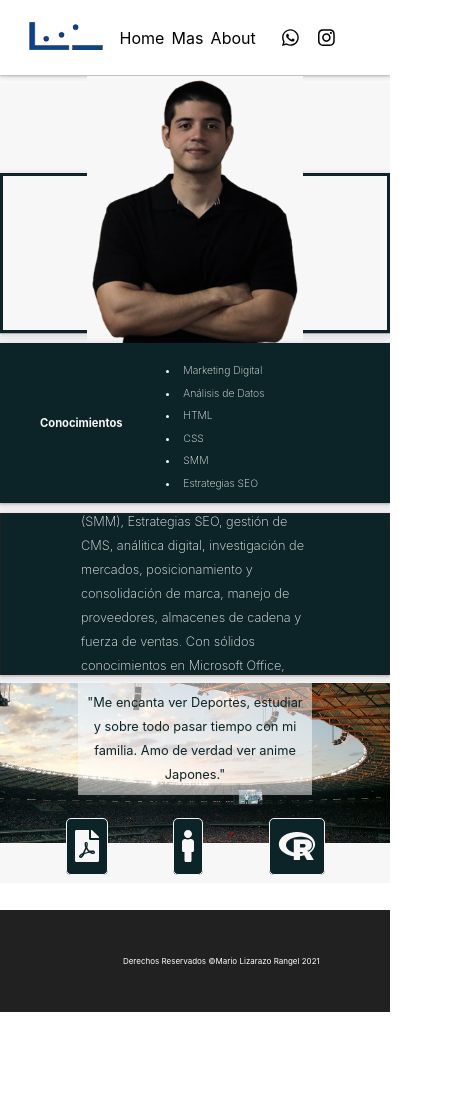
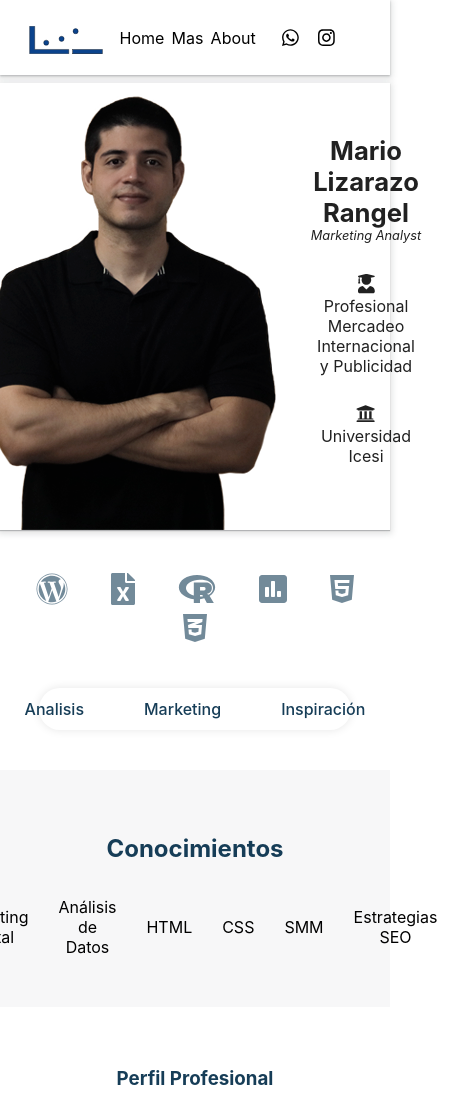
Before and after one commit to marioliza/cv_page, a plain HTML site: page index.html in a window 390 px wide. Shown: the top 1093 px of the page, 452 px wide, since content can reach past the window. Before the commit the page ends 1012 px from the top, so only its background shows below. Drawn offline with Linux system fonts and the light colour scheme.

Commit message:
changing responsive design and design

```diff
--- a/home_2.css
+++ b/home_2.css
@@ -35,6 +35,7 @@ nav ul {
     padding: 1rem ;
     align-items: center;
     width: 100%;
+
 }
 nav ul li{
     list-style: none;
@@ -72,191 +73,170 @@ ul a.Whatsapp:hover {
 
 /* --------------------------- content section ------------------------  */
 .wrapper {
+   display: flex;
+   flex-direction: column;
+   margin: 0 auto;
+
+}
+.left {
+    flex: 200;
+    display: flex;
+}
+.right {
+    display: flex;
+    flex: 200;
+}
+.image.left {
+    justify-content: center;
+    align-content: center;
+    box-shadow: 0 1px 1px 0 rgba(60,64,67,.3),0 2px 6px 2px rgba(60,64,67,.15);
+
     margin-top: 0.5rem;
-    display: grid;
-    grid-template: 10% 40% 40% 10% / 10% 40% 40% 10%;
-    row-gap: 10px;
-    column-gap: 10px;
-    background-color:#F7F7F8;
 }
 .image {
-    grid-row: 2;
-    grid-column: 2;
+    background: radial-gradient(52.89% 87.51% at 64.58% 54.35%,#fff 0,#fff 100%);
+    flex: 100;
 }
-.conocimientos {
-    grid-row: 3;
-    grid-column: 2;
+img {
+    margin-top: 0.2rem;
+    position: relative;
+    top: 0.2rem;
 }
-.perfil {
-    grid-row: 2;
-    grid-column: 3;
+.imagen {
+    margin-left:2rem ;
+    flex: 1 2 100;
+
 }
-.yo {
-    grid-row: 3;
-    grid-column: 3;
+.up {
+    margin-left: 0;
+    flex: 500;
+    align-content: center;
+    justify-content: center;
+    padding: 0rem;
+    flex-wrap: wrap;
+    height: 50%;
+    align-self: center;
+    text-align: center;
+
 }
+.figcaption {
+    text-align: center;
+    margin-bottom: 1rem;
+    color: #212121;
+    font-size: 1rem;
+    flex: 50;
+}
+.universidad i {
+    padding: 1rem;
+}
+.universidad {
+    padding:0.5rem;
+    color: #212121  ;
+    font-size: 1rem;
+}
+.buttons {
 
-.image {
+    text-align: center;
+}
+.i i{
+    padding: 0 2.5rem;
+    font-size: 2rem;
+    opacity: 0.6;
+    color: #163D57;
+}
+.pro{
+    padding: 1px 10px;
+    box-shadow: 0 0 10px rgba(0,0,0,.1);
+    border-radius: 100px;
+    width: 26%;
+    margin: 0 auto;
+    color: #163D57;
     display: flex;
-    flex-direction: row;
-    padding: 1rem;
-    align-items: center;
     justify-content: center;
-    border: 3px solid #0C2427;
-    box-shadow: 0 1px 0px 0 rgba(60,64,67,.3),0 2px 6px 2px rgba(60,64,67,.15);
+    flex: 500;
+}
+.pro p {
+    padding:10px 30px ;
+    height: 100%;
+    font-weight: 500;
+}
+.pro p:hover{
+    border-radius: 100px;
+    background: #163D57;
+    color: #fff;
 
 }
 
-.image img, figure {
-    width: 13.5rem;
-    height: 20.5rem;
-    background-color: #F7F7F8;
-
-}
-.figcaption{
-    font-size: 0.9rem;
-    text-align: center;
-    margin: 1rem;
-    padding: 0px;
+.spaces {
+    padding: 20px 0;
 }
 .conocimientos {
+    background: #F7F7F8;
+    padding: 3rem 0;
     display: flex;
-    flex-direction: row;
-
-    padding: 1rem;
-    box-shadow: 0 1px 2px 0 rgba(60,64,67,.3),0 2px 6px 2px rgba(60,64,67,.15);
-    background-color: #0C2427;
-    color: #F7F7F8;
-}
-.conocimientos li, .conocimientos h2{
-    padding: 0.3rem;
+    flex-direction: column;
+    justify-items: center;
+    align-items: center;
 }
 .conocimientos h2 {
-    padding: 1rem 1.5rem;
-}
-.conocimientos li {
-    list-style:outside;
-    position: relative;
-
-}
-.perfil {
-    display: flex;
-    flex-direction: column;
-    padding: 1rem 4rem;
-    align-content: center;
-    justify-content: center;
-    border: 0.5px solid #212121;
-    box-shadow: 0 1px 2px 0 rgba(60,64,67,.3),0 2px 6px 2px rgba(60,64,67,.15);
-    background-color: #0C2427;
-    color: #F7F7F8;
-}
-}
-.yo {
-    padding: 0.8rem;
-    display: flex;
-    flex-direction: column;
-    align-content: center;
-    justify-content: center;
-
-}
-.buttons {
-    display: flex;
-    flex-direction: row;
-    justify-content:space-evenly;
-    margin-top: 0rem;
-    color: #F7F7F8;
-}
-.buttons li {
-    list-style: none;
-}
-
-a.me{
-    color: #F7F7F8;
-    margin-top: 0.5rem;
-
-}
-.humanidades{
-    display: flex;
-    flex-direction: column;
-
-}
-
-
-.universidad{
-    display: flex;
-    flex-direction: row;
-    align-items: center;
-    margin: 1rem;
-}
-.universidad i {
-    margin-right: 1rem;
-}
-.buttons i {
-
-    font-size: 2rem;
-    color:#F7F7F8;
-   border: 0.1px solid #F7F7F8;
-    padding: 0.5rem;
-    background-color:#0C2427;
-    border-radius: 5px;
-}
-.up {
-    display: flex;
-    flex-direction: column;
-    margin-left: 4rem;
-
-
-}
-em{
-    background-color: #0C2427;
-    color: #F7F7F8;
-    padding: 0.1rem;
-    margin-top: 1rem;
-}
-h1 {
-    margin-bottom: 0.5rem;
-    font-size: 1.3rem;
-}
-
-p{
-    line-height: 1.5rem;
-    font-size: 250;
-    text-align: start;
-}
-
-.hobbies p {
-    padding: 4rem;
-    font-size: 300;
-    background-color:rgba(255, 255,255, 0.5);
-    color:#0C2427;
-    width: 60%;
-    margin: 0 auto;
-    height: 40%;
-    text-align: center;
-}
-.right.yo {
-    background-image: url("/soccer.jpg");
-    background-position: center;
-    background-size: cover;
-}
-.statistics  {
- background-image: url("/online-statistics.jpg");
- background-size: cover;
- background-position:top;
- width: 60%;
- box-shadow: 0 1px 2px 0  rgb(245, 245, 245,0.15),0 2px 6px 2px rgb(245, 245, 245,0.15);
- opacity: 0.9;
+    padding: 1rem 0;
+    margin-bottom: 1rem;
+    color:#163D57;
 }
 .cono {
     display: flex;
-    flex-direction: column;
+    flex-direction: row;
 }
-.cono h2 {
-    position: relative;
-    right: 1rem;
+.cono ul {
+    display: flex;
+    flex-direction: row;
 }
-.cono li {
-    font-weight: 250;
+.cono ul li {
+    padding: 10px 25px;
+    list-style: none;
+}
+.cono ul li:hover {
+    background:#163D57;
+    color: #fff;
+    border-radius: 100px;
+}
+.perfil {
+    padding: 50px 30px;
+}
+.perfil h3 {
+   color: #163D57;
+font-weight: 700;
+width: 20%;
+align-self: center;
+}
+.perfil p {
+    padding: 20px 30px;
+    width: 50%;
+    height: auto;
+   text-align: justify;
+}
+.humanidades {
+    display: flex;
+    flex-direction: row;
+    justify-content: center;
+    padding: 2rem 0px;
+}
+.yo {
+    background-image: url("soccer.jpg") ;
+    background-position: center;
+    background-size: cover;
+    padding: 5rem 1rem;
+    justify-content: center;
+    display: flex;
+}
+.hobbies {
+    background: rgba(255, 255, 255, 0.5);
+    padding: 0 2rem;
+    width: 40%;
+}
+.hobbies p {
+    padding: 3rem 1rem;
+
 }
 
 footer {
@@ -276,81 +256,180 @@ footer p, footer img {
     padding: 15px;
 }
 
-
-/* RESPONSIVE DESIGN ----- PHONES ---------*/
-@media  (max-width:575px) , (max-width: 600px)
-{
-  .wrapper {
-      height: 800px;
-      grid-template: 10% 20% 20% 20% 20% 10% / 100%;
+@media (max-width: 700px) {
+    .figcaption {
+        font-size: 0.8rem;
     }
-  .image{
-      grid-row: 2;
-      grid-column: 1;
-  }
-  .image img {
-     margin-bottom: 3rem;
-     height: fit-content;
+    .universidad i {
+        font-size: 1.2rem;
+        margin-bottom: 0.5rem;
 
     }
-  .conocimientos{
-      grid-row:3;
-      grid-column: 1;
-      padding: 1rem;
+    .up {
+        padding: 0 20px;
+        margin-left: 0px;
+    }
+    .pro {
+        width: 100%;
+    }
+    .wrapper {
+        width: 100%;
+    }
+    .universidad {
+        text-align: center;
+        padding: 0.8rem;
+    }
+    .i i{
+        padding: 0.5rem 1.2rem;
+    }
+    .pro {
+        width: 80%;
+    }
+    .conocimientos {
+        width: 100%;
+        margin: 0 auto;
+        padding: 3rem 2rem;
+    }
+    .cono ul li {
+        padding: 2px 15px;
+        font-size: 1rem ;
+        text-align: center;
+        align-self: center;
+    }
+    .humanidades {
+        width: 100%;
+        padding: 0px;
+        flex-direction: column;
+    }
+    .perfil {
+        padding: 20px 0px;
+    }
+    .perfil p {
+        padding: 5px;
+        width: 80%;
+        margin: 0 auto;
+        line-height: 1.4rem;
+        background: rgba(255, 255, 255, 1)
+    }
+    .perfil h3 {
+        width: 90%;
+        margin: 0 auto;
+        text-align: center;
+        margin-bottom: 0.5rem;
+    }
+    footer p {
+        font-size: 0.8rem;
 
     }
-  .perfil {
-      grid-row:4;
-      grid-column: 1;
-  }
-  .yo{
-      grid-column: 1;
-      grid-row: 5;
-  }
-  .hobbies p {
-      padding: 0.5rem;
-      font-size: 80%;
-  }
-  .perfil {
-      font-size: 0.8rem;
-      font-weight: 250;
-    width: 100%;
-      overflow: scroll;
-      padding: 5rem;
-  }
-  .perfil p{
-
-
-  }
-  .buttons{
-      margin-top: 2rem;
-  }
-  .cono {
-     width: 80%;
-     display: flex;
-     flex-direction: row;
-
-  }
-  .cono h2 {
-      font-size: 70%;
-      align-self: center;
-      margin-left: 1rem;
-  }
-  .statistics {
-      display: none;
-  }
-  .cono li{
-      font-size: 65%;
-      margin-left: 1rem;
-
-
-  }
-  footer p {
-      font-size: 50%;
+    .hobbies {
         width: 100%;
     }
-  .up {
-      display: none;
+    .yo {
+        width: 100%;
+        background-size: cover;
+        background-image: url("soccer.jpg");
+        background: whitesmoke;
+    }
+    .hobbies {
+        background: rgba(255, 255, 255, 0.9);
+        width: 80%;
+       text-align: center;
     }
 
 }
+@media (max-width: 375px) {
+    .figcaption {
+        font-size: 0.6rem;
+    }
+    .universidad i {
+        font-size: 0.6rem;
+        margin-bottom: 0.2rem;
+
+    }
+    .up {
+        padding: 0 20px;
+        margin-left: 0px;
+        width: 100%;
+    }
+    .image{
+        width: 100%;
+    }
+    .image img {
+        height: auto;
+        width: 100%;
+    }
+    .pro {
+        width: 100%;
+    }
+    .wrapper {
+        width: 100%;
+    }
+    .universidad {
+        text-align: center;
+        padding: 0.5rem;
+        font-size: 0.5rem;
+    }
+    .i i{
+        padding: 0rem 0.5rem;
+    }
+    .i {
+        text-align: center;
+    }
+    .pro {
+        width:100%;
+    }
+    .pro p {
+        padding: 10px 15px;
+    }
+    .conocimientos {
+        width: 100%;
+        margin: 0 auto;
+        padding: 3rem 2rem;
+    }
+    .cono ul li {
+        padding: 2px 5px;
+        font-size: 0.8rem ;
+        text-align: center;
+        align-self: center;
+    }
+    .humanidades {
+        width: 100%;
+        padding: 0px;
+        flex-direction: column;
+    }
+    .perfil {
+        padding: 20px 0px;
+    }
+    .perfil p {
+        padding: 5px;
+        width: 80%;
+        margin: 0 auto;
+        line-height: 1.4rem;
+        background: rgba(255, 255, 255, 1)
+    }
+    .perfil h3 {
+        width: 90%;
+        margin: 0 auto;
+        text-align: center;
+        margin-bottom: 0.5rem;
+    }
+    footer p {
+        font-size: 0.8rem;
+
+    }
+    .hobbies {
+        width: 100%;
+    }
+    .yo {
+        width: 100%;
+        background-size: cover;
+        background-image: url("soccer.jpg");
+        background: whitesmoke;
+    }
+    .hobbies {
+        background: rgba(255, 255, 255, 0.9);
+        width: 80%;
+       text-align: center;
+    }
+
+}
--- a/index.html
+++ b/index.html
@@ -57,8 +57,9 @@
 
 
                         <div class="image left">
-
+                            <div class="imagen">
                             <img src="_MG_2680.png" alt="Mario Lizarazo Rangel - Marketing Analyst" >
+                        </div>
                             <div class ="up">
                             <div class ="figcaption"><h1>Mario Lizarazo Rangel</h1><em>Marketing Analyst</em></div>
 
@@ -66,10 +67,33 @@
                                 <div class="universidad"><i class="fas fa-university"></i>Universidad Icesi</div>
                             </div>
                         </div>
+                        <div class="spaces">
+
+                        </div>
+                        <div class="buttons">
+                            <div class ="i">
+                            <i class="fab fa-wordpress" title ="Wordpress"></i>
+                            <i class="fas fa-file-excel" title ="Excel"></i>
+                            <i class="fab fa-r-project" class ="Software R"></i>
+                            <i class="fas fa-poll" title ="Analytics"></i>
+                            <i class="fab fa-html5" title ="HTML"></i>
+                            <i class="fab fa-css3-alt" title="CSS"></i>
+
+                            </div>
+                         </div>
+                         <div class="spaces"> </div>
+                         <div class="pro">
+                            <p>Analisis</p>
+                            <p>Marketing</p>
+                            <p>Inspiración</p>
+
+                         </div>
+                         <div class="spaces"> </div>
 
                         <div class="conocimientos left">
+                            <h2>Conocimientos</h2>
                             <div class="cono">
-                                <h2>Conocimientos</h2>
+
                             <ul>
                                 <li>Marketing Digital</li>
                                 <li>Análisis de Datos</li>
@@ -85,36 +109,22 @@
 
                             </div>
                        </div>
+                       <div class="spaces"> </div>
                 <div class="right perfil">
-                    <div class="humanidaes">
+                    <div class="humanidades">
 
-
+                        <h3>Perfil Profesional</h3>
                         <p>Profesional en Mercadeo Internacional y Publicidad con experiencia en trademarketing, marketing digital (SMM), Estrategias SEO, gestión de CMS, análitica digital, investigación de mercados, posicionamiento y consolidación de marca, manejo de proveedores, almacenes de cadena y fuerza de ventas. Con sólidos conocimientos en Microsoft Office, Adobe Illustrator, Siesa Cloud (ERP), Google Adwords, Google Analytics, Facebook y Software R.</p>
                     </div>
                 </div>
+                <div class="spaces"> </div>
                 <div class="right yo">
                     <div class="hobbies">
                 <p>
-                    "Me encanta ver Deportes, estudiar y sobre todo pasar tiempo con mi familia. Amo de verdad ver anime Japones."
+                    "Me encanta ver deportes, estudiar y sobre todo pasar tiempo con mi familia... <br><strong>Amo de verdad ver anime Japones.</strong>"
                 </p>
             </div>
-                <div class="buttons">
 
-                        <a><i class="fas fa-file-pdf"></i></a>
-
-
-
-
-
-                <a> <i class="fas fa-male"></i></a>
-
-
-
-
-
-                 <a><i class="fab fa-r-project"></i></a>
-
-                     </div>
                  </div>
                 </div>
 
```
Lines whose indentation alone changed are shown as unchanged.
